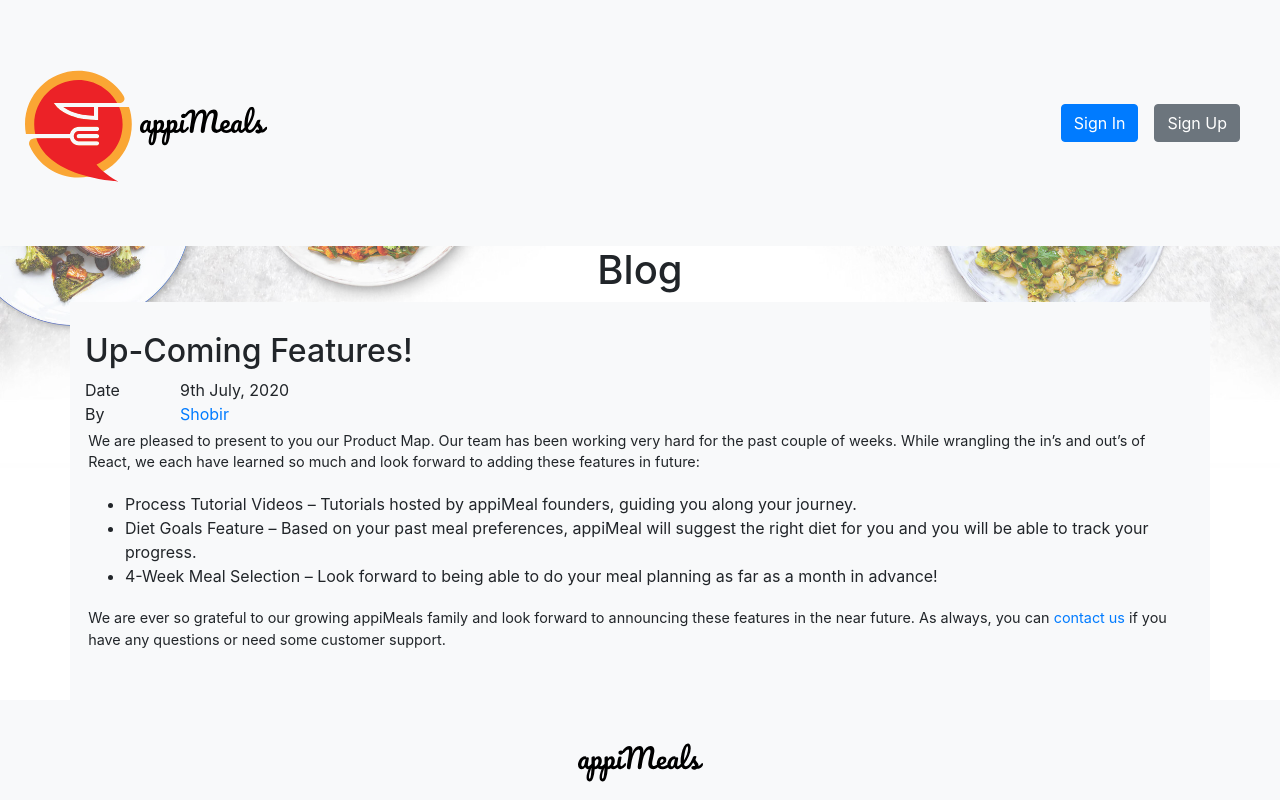
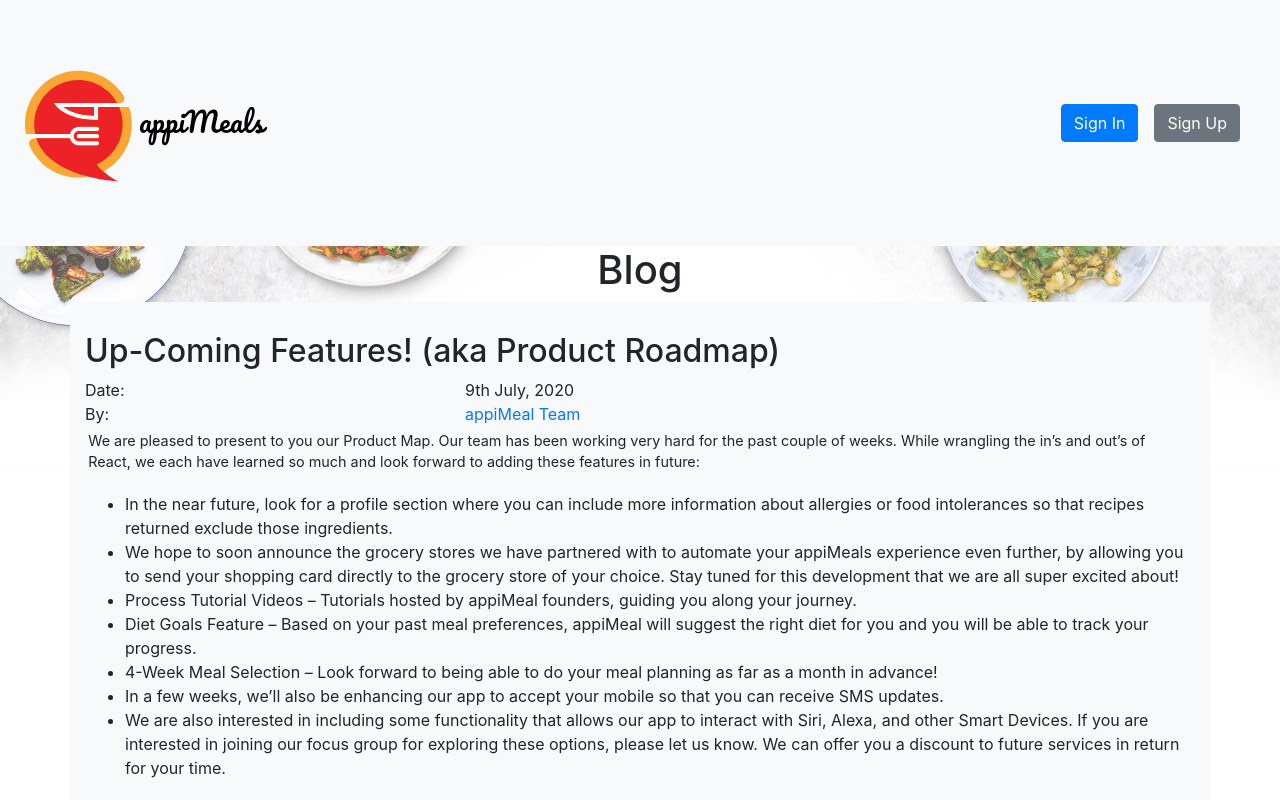
Before and after one commit to AppiMeals/appimeals-frontend, a React (Create React App) app: page /Blog in a window 1280 px wide. Shown: the top 800 px of the page. Built offline with nearby package versions, Linux system fonts and the light colour scheme.

Commit message:
Final touches on Marketing Pages

```diff
--- a/src/Pages/DummyPages/Blog.js
+++ b/src/Pages/DummyPages/Blog.js
@@ -1,6 +1,7 @@
 import React, { Component}  from 'react';
 
 import "./Blog.css";
+import { Container, Row, Col } from 'react-bootstrap';
 
 class Blog extends Component {
 
@@ -8,38 +9,49 @@ class Blog extends Component {
 
         return (
             <>
+
+
                 <h1>Blog</h1>
+                <Container>
+                    <Row>
+                        <Col sm={12}>
+                            <h2>
+                                Up-Coming Features! (aka Product Roadmap)
+                            </h2>
+                        </Col>
+                    </Row>
 
-                <div className="container">
+                    <Row>
+                        <Col sm={4}>
+                            Date:
+                        </Col>
+                        <Col sm={8}>
+                            9th July, 2020
+                        </Col>
+                    </Row>
 
-                <div className="row">
-                        <div className="col-12">
-                            <h2>Up-Coming Features!</h2>
-                        </div>
-                    </div>
-                    <div className="row">
-                        <div className="col-1">
-                            Date
-                        </div>
-                        <div className="col-2">
-                            9th July, 2020
-                        </div>
-                    </div>
-                    <div className="row">
-                        <div className="col-1">
-                            By
-                        </div>
-                        <div className="col-2">
-                            <a href="/">Shobir</a>
-                        </div>
-                    </div>
-
-                    <div className="row">
-                        <div className="col-12">
+                    <Row>
+                        <Col sm={4}>
+                            By:
+                        </Col>
+                        <Col sm={8}>
+                            <a href="/">appiMeal Team</a>
+                        </Col>
+                    </Row>
+                    <Row>
+                        <Col sm={12}>
                             <p>We are pleased to present to you our Product Map.  Our team has been working very hard for the past couple of weeks.
                             While wrangling the in’s and out’s of React, we each have learned so much and look forward to adding these features in future:</p>
-
                             <ul>
+                                <li>
+                                    In the near future, look for a profile section where you can include more information about allergies or food
+                                    intolerances so that recipes returned exclude those ingredients.
+                                </li>
+                                <li>
+                                    We hope to soon announce the grocery stores we have partnered with to automate your appiMeals experience even
+                                    further, by allowing you to send your shopping card directly to the grocery store of your choice.  Stay tuned
+                                    for this development that we are all super excited about!
+                                </li>
                                 <li>
                                     Process Tutorial Videos – Tutorials hosted by appiMeal founders,
                                     guiding you along your journey.</li>
@@ -52,49 +64,22 @@ class Blog extends Component {
                                     4-Week Meal Selection – Look forward to being able to do your meal
                                     planning as far as a month in advance!
                                 </li>
+                                <li>
+                                    In a few weeks, we’ll also be enhancing our app to accept your mobile so that you can receive SMS updates.
+                                </li>
+                                <li>
+                                    We are also interested in including some functionality that allows our app to interact with Siri, Alexa,
+                                    and other Smart Devices.  If you are interested in joining our focus group for exploring these options,
+                                    please let us know.  We can offer you a discount to future services in return for your time.
+                                </li>
                             </ul>
-
-                        <p>We are ever so grateful to our growing appiMeals family and look forward to announcing these features in the near future.
-                            As always, you can <a href="/ContactUs">contact us</a> if you have any questions or need some customer support.</p>
-                        </div>
-                    </div>
-                </div>
-
-                {/* <div className="row">
-                    <div className="col-12">
-                            <h2>New API Partner</h2>
-                        </div>
-                    </div>
-                    <div className="row">
-                        <div className="col-1">
-                            Date
-                        </div>
-                        <div className="col-2">
-                            7th July, 2020
-                        </div>
-                    </div>
-                    <div className="row">
-                        <div className="col-1">
-                            By
-                        </div>
-                        <div className="col-2">
-                            <a href="/">Illiyan</a>
-                        </div>
-                    </div>
-
-                    <div className="row">
-                        <div className="col-12">
-                        <p>While we enjoyed learning so much about external APIs with Spoonacular, we have decided
-                            to switch our recipe API provider to <a href="https://www.edamam.com/">Edamam</a>!
+                            <p>
+                                We are ever so grateful to our growing appiMeals family and look forward to announcing these features in the near future.
+                                As always, you can <a href="/ContactUs">contact us</a> if you have any questions or need some customer support.
                             </p>
-
-                        <p>Sign In and check out all of the new delicious recipes that we now have on offer!
-                        AppiMeals customers who have orders pending recipes Spoonacular’s can be assured that information
-                        is still retained in your customer account.  Please bear with us during this switch over and do
-                        not hesitate to contact our customer support team, using the Contact Us link below.</p>
-
-                    </div>
-                </div> */}
+                        </Col>
+                    </Row>
+                </Container>
             </>
         )
     }
--- a/src/Pages/HomePage/HomePage.js
+++ b/src/Pages/HomePage/HomePage.js
@@ -25,24 +25,36 @@ const HomePage = () => {
                         <Image alt="Dutch Oven Paella" src={MktgImage1} fluid />
                     </Col>
                     <Col sm={8}>
-                        Text about what the app can do. <br />
-                    Marketing Information.... make up some text Marketing Information.... make up some text Marketing Information.... make up some text
-                    Marketing Information.... make up some text Marketing Information.... make up some text Marketing Information.... make up some text
-                    Marketing Information.... make up some text Marketing Information.... make up some text Marketing Information.... make up some text
-                </Col>
+                        <p>
+                            Need to create delicious healthy meals but not sure where to start?
+                            Looking to get organised before you next trip to the supermarket?
+                        </p>
+
+                        <p>
+                            appiMeals is the app for you.
+                        </p>
+
+                        <p>
+                            With built a built-in meals hub, you can easily browse through hundreds of recipes and find the ones that work for you.
+                        </p>
+
+                        <p>
+                            With the intuitive ‘Meal Shop’, you can select meals for each day of the week and create a personalised
+                            shopping list. We’ll even let you know which supermarket will provide the best value for money that week.
+                        </p>
+                    </Col>
                 </Row>
                 <Row>
-                    <Col>
-                        &nbsp;
-                </Col>
-                </Row>
-                <Row>
-                    <Col sm={8}>
-                        Text about what the app can do. <br />
-                    Marketing Information.... make up some text Marketing Information.... make up some text Marketing Information.... make up some text
-                    Marketing Information.... make up some text Marketing Information.... make up some text Marketing Information.... make up some text
-                    Marketing Information.... make up some text Marketing Information.... make up some text Marketing Information.... make up some text
-                </Col>
+                <Col sm={8}>
+                        <p>
+                            Using the pre-set diet styles you can tailor the recipes to meet your preferences and the needs of your
+                            family. With the nutritional information readily available, you’ll be cooking up new healthy dishes in no time.
+                        </p>
+
+                        <p>
+                            Let’s get cooking!
+                        </p>
+                    </Col>
                     <Col sm={4}>
                         <Image alt="Honey-Glazed Citrus-Roasted Carrots" src={MktgImage2} fluid />
                     </Col>
```
Also changed, not shown: src/Pages/DummyPages/FAQ.js (+42 -43 lines). Lines whose indentation alone changed are shown as unchanged.
